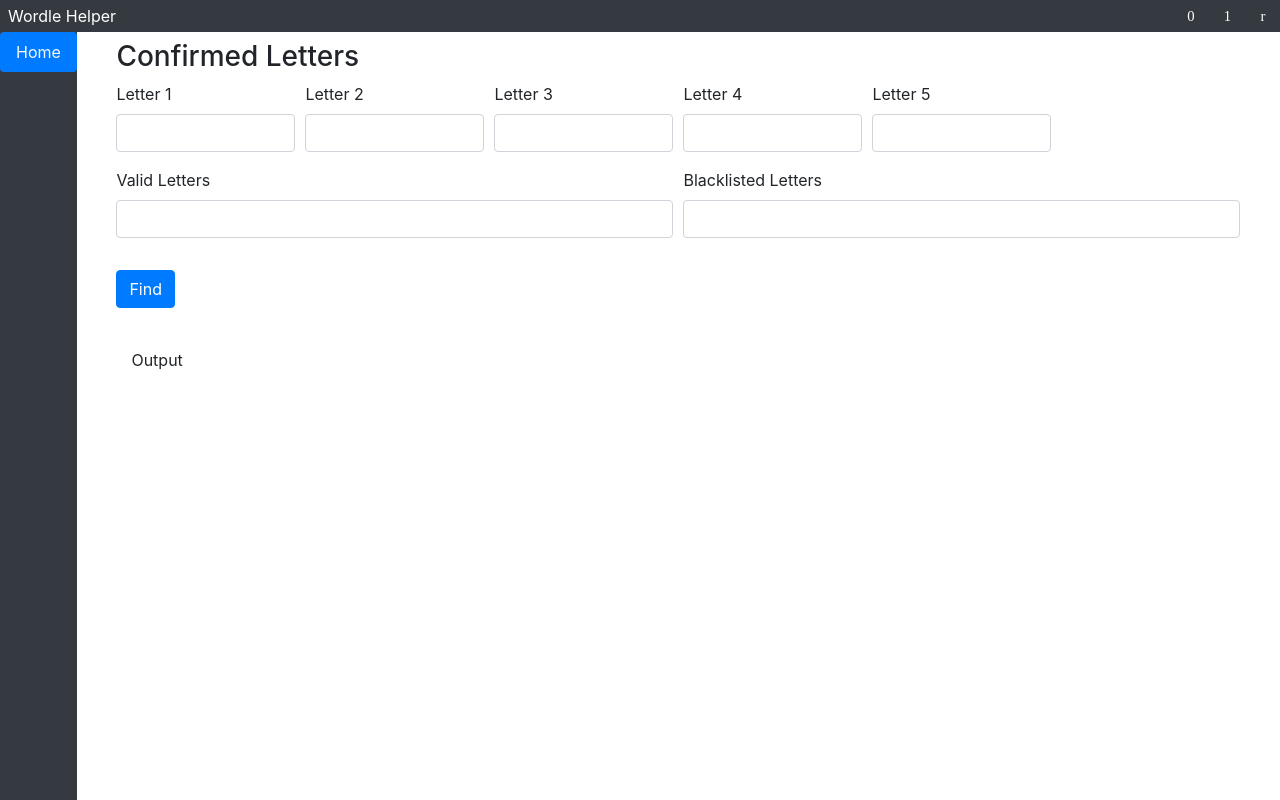
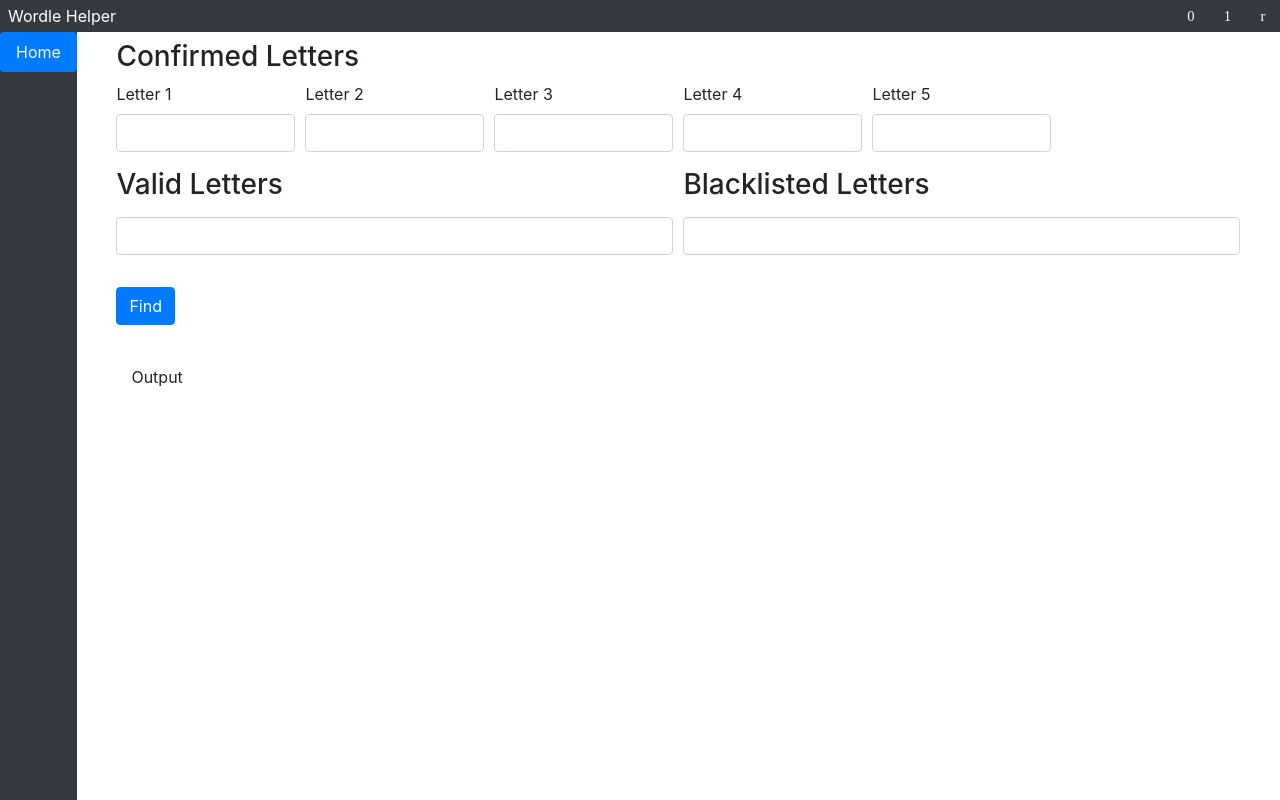
Before and after one commit to Chunjee/ppa-wordFilter, a website: page gui/index.html in a window 1280 px wide. Drawn offline with Linux system fonts and the light colour scheme.

Commit message:
feat: make gui labels consistant

```diff
--- a/gui/index.html
+++ b/gui/index.html
@@ -91,11 +91,11 @@
 						</div>
 						<div class="form-row">
 							<div class="form-group col-md-6">
-								<label for="validletters">Valid Letters</label>
+								<h3><label for="validletters">Valid Letters</label></h3>
 								<input type="input" class="form-control" id="validletters" value="">
 							</div>
 							<div class="form-group col-md-6">
-								<label for="blacklistedletters">Blacklisted Letters</label>
+								<h3><label for="blacklistedletters">Blacklisted Letters</label></h3>
 								<input type="input" class="form-control" id="blacklistedletters" value="">
 							</div>
 							</div>
```
